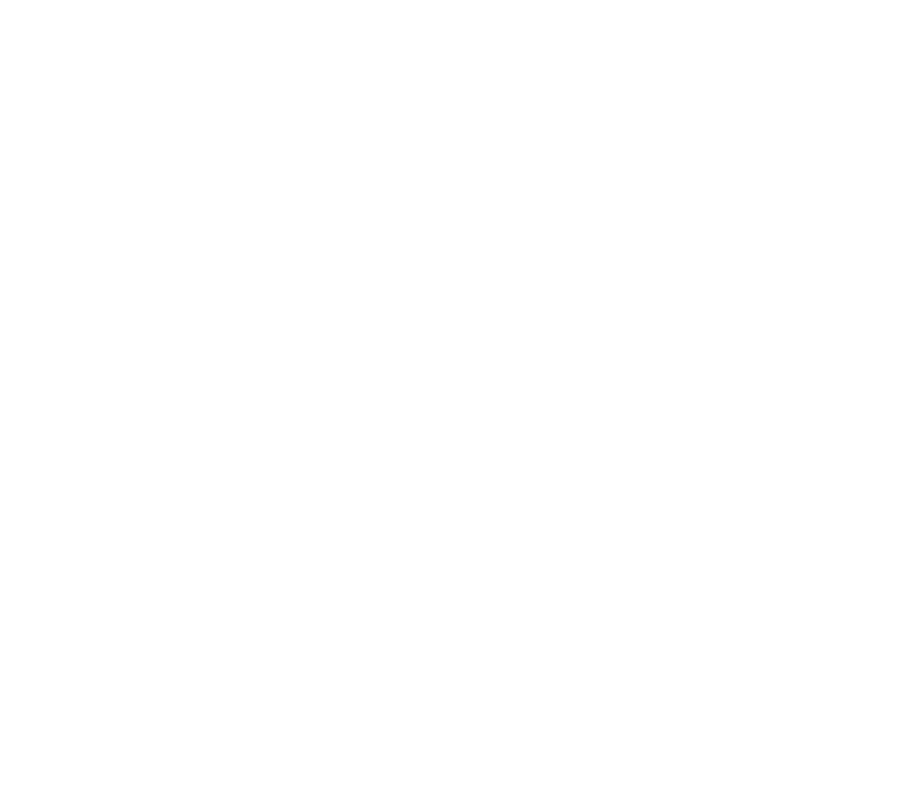
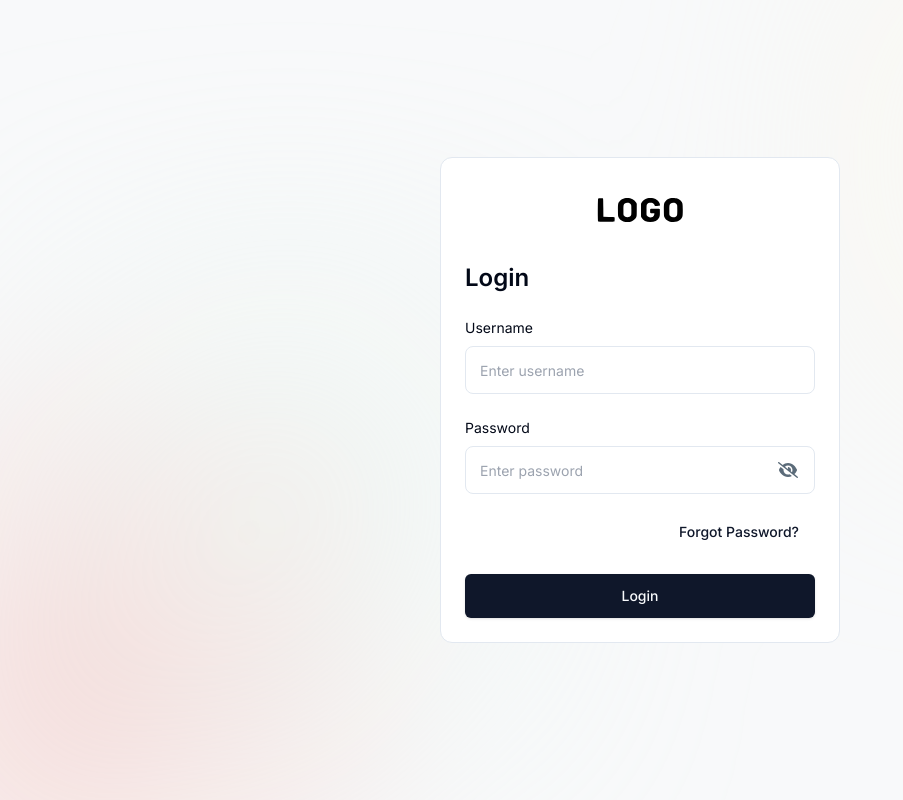
Before and after one commit to firlyafriansyah/dashboard_template, a React (Vite) app: page /login in a window 1280 px wide. Before the commit this address had no page. Shown: the whole page, without its empty margins (0-903 px from the left). Built offline with nearby package versions, Linux system fonts and the light colour scheme.

Commit message:
Design login pages

```diff
--- a/src/App.tsx
+++ b/src/App.tsx
@@ -1,10 +1,12 @@
 import { BrowserRouter, Route, Routes } from 'react-router-dom';
+import Login from './pages/login';
 
 function App() {
   return (
     <BrowserRouter>
       <Routes>
         <Route path="/" element="Hello World!" />
+        <Route path="/login" element={<Login />} />
       </Routes>
     </BrowserRouter>
   );
--- /dev/null
+++ b/src/assets/Logo/index.ts
@@ -0,0 +1,3 @@
+import LogoDefault from './logo.svg';
+
+export default LogoDefault;
--- /dev/null
+++ b/src/components/custom/input-password.tsx
@@ -0,0 +1,80 @@
+import { faEye, faEyeSlash } from '@fortawesome/free-solid-svg-icons';
+import { FontAwesomeIcon } from '@fortawesome/react-fontawesome';
+import * as React from 'react';
+
+type Props = {
+  label: string;
+  onChange: (values: string) => void;
+  h?: string;
+  w?: string;
+  placeholder?: string;
+  error?: boolean;
+  errorMessage?: string;
+};
+
+export default function InputPassword({
+  label,
+  onChange,
+  h = 'h-12',
+  w = 'w-full',
+  placeholder = '',
+  error = false,
+  errorMessage = '',
+}: Props) {
+  const [showPassword, setShowPassword] = React.useState<boolean>(false);
+
+  return (
+    <label htmlFor={label}>
+      <p className="text-gray-custom text-sm">{label}</p>
+      <div
+        className={`
+        flex
+        mt-2
+        h-12
+        rounded-lg
+        border-[1px]
+        items-center
+        ${
+          error
+            ? 'border-destructive hover:border-destructive focus-within:border-destructive focus-within:shadow-input-error-custom'
+            : 'hover:border-slate-400 focus-within:border-slate-400 focus-within:shadow-input-custom'
+        }
+      `}
+      >
+        <input
+          id={label}
+          type={showPassword ? 'text' : 'password'}
+          placeholder={placeholder}
+          onChange={(e) => onChange(e.target.value)}
+          className={`
+            ${h}
+            ${w}
+            p-3.5
+            text-sm
+            rounded-lg
+            outline-none
+            bg-transparent
+          `}
+        />
+        <div className="mr-4 cursor-pointer">
+          {showPassword ? (
+            <FontAwesomeIcon
+              color="#5B6B79"
+              icon={faEye}
+              onClick={() => setShowPassword(!showPassword)}
+            />
+          ) : (
+            <FontAwesomeIcon
+              color="#5B6B79"
+              icon={faEyeSlash}
+              onClick={() => setShowPassword(!showPassword)}
+            />
+          )}
+        </div>
+      </div>
+      {error && (
+        <p className="mt-2 text-[12px] text-destructive">{errorMessage}</p>
+      )}
+    </label>
+  );
+}
--- /dev/null
+++ b/src/components/custom/input.tsx
@@ -0,0 +1,51 @@
+type Props = {
+  label: string;
+  onChange: (values: string) => void;
+  h?: string;
+  w?: string;
+  placeholder?: string;
+  error?: boolean;
+  errorMessage?: string;
+};
+
+export default function Input({
+  label,
+  onChange,
+  h = 'h-12',
+  w = 'w-full',
+  placeholder = '',
+  error = false,
+  errorMessage = '',
+}: Props) {
+  return (
+    <label htmlFor={label}>
+      <p className="text-gray-custom text-sm">{label}</p>
+      <div className="mt-2 h-12 rounded-lg">
+        <input
+          id={label}
+          placeholder={placeholder}
+          onChange={(e) => onChange(e.target.value)}
+          className={`
+            ${h}
+            ${w}
+            p-3.5
+            text-sm
+            rounded-lg
+            border-[1px]
+            outline-none
+            bg-transparent
+            ${
+              error
+                ? 'border-destructive hover:border-destructive focus:border-destructive focus:shadow-input-error-custom'
+                : 'hover:border-slate-400 focus:border-slate-400 focus:shadow-input-custom'
+            }
+
+          `}
+        />
+      </div>
+      {error && (
+        <p className="mt-2 text-[12px] text-destructive">{errorMessage}</p>
+      )}
+    </label>
+  );
+}
--- /dev/null
+++ b/src/components/ui/button.tsx
@@ -0,0 +1,59 @@
+import * as React from 'react';
+import { Slot } from '@radix-ui/react-slot';
+import { cva, type VariantProps } from 'class-variance-authority';
+
+import cn from '../../lib/utils';
+
+const buttonVariants = cva(
+  'inline-flex items-center justify-center whitespace-nowrap rounded-md text-sm font-medium transition-colors focus-visible:outline-none focus-visible:ring-1 focus-visible:ring-ring disabled:pointer-events-none disabled:opacity-50',
+  {
+    variants: {
+      variant: {
+        default:
+          'bg-primary text-primary-foreground shadow hover:bg-primary/90',
+        destructive:
+          'bg-destructive text-destructive-foreground shadow-sm hover:bg-destructive/90',
+        outline:
+          'border border-input bg-background shadow-sm hover:bg-accent hover:text-accent-foreground',
+        secondary:
+          'bg-secondary text-secondary-foreground shadow-sm hover:bg-secondary/80',
+        ghost: 'hover:bg-accent hover:text-accent-foreground',
+        link: 'text-primary underline-offset-4 hover:underline',
+      },
+      size: {
+        default: 'h-9 px-4 py-2',
+        sm: 'h-8 rounded-md px-3 text-xs',
+        lg: 'h-10 rounded-md px-8',
+        icon: 'h-9 w-9',
+      },
+    },
+    defaultVariants: {
+      variant: 'default',
+      size: 'default',
+    },
+  },
+);
+
+export interface ButtonProps
+  extends React.ButtonHTMLAttributes<HTMLButtonElement>,
+  VariantProps<typeof buttonVariants> {
+  asChild?: boolean;
+}
+
+const Button = React.forwardRef<HTMLButtonElement, ButtonProps>(
+  ({
+    className, variant, size, asChild = false, ...props
+  }, ref) => {
+    const Comp = asChild ? Slot : 'button';
+    return (
+      <Comp
+        className={cn(buttonVariants({ variant, size, className }))}
+        ref={ref}
+        {...props}
+      />
+    );
+  },
+);
+Button.displayName = 'Button';
+
+export { Button, buttonVariants };
--- a/src/index.css
+++ b/src/index.css
@@ -1,3 +1,4 @@
+@import url('https://fonts.googleapis.com/css2?family=Inter:wght@100;200;300;400;500;600;700;800;900&display=swap');
 @tailwind base;
 @tailwind components;
 @tailwind utilities;
@@ -69,8 +70,10 @@
 @layer base {
   * {
     @apply border-border;
+    font-family: Inter, sans-serif;
   }
   body {
     @apply bg-background text-foreground;
+    background-color: #f8f9fa;
   }
 }
--- /dev/null
+++ b/src/pages/login/index.tsx
@@ -0,0 +1,104 @@
+import * as React from 'react';
+import LogoDefault from '@/assets/Logo';
+import Input from '@/components/custom/input';
+import InputPassword from '@/components/custom/input-password';
+import { Button } from '@/components/ui/button';
+
+type InputProps = {
+  values: string;
+  error: boolean;
+  errorMessage: string;
+};
+
+export default function Login() {
+  const [username, setUsername] = React.useState<InputProps>({
+    values: '',
+    error: false,
+    errorMessage: '',
+  });
+  const [password, setPassword] = React.useState<InputProps>({
+    values: '',
+    error: false,
+    errorMessage: '',
+  });
+
+  const loginHandler = (e: React.FormEvent<HTMLFormElement>) => {
+    e.preventDefault();
+    console.log(username.values, password.values);
+  };
+
+  return (
+    <div className="min-h-screen">
+      <div className="absolute z-[-1] blur-[140px] overflow-hidden inset-0">
+        <div className="absolute top-0 right-0 w-80 h-80 rounded-full bg-[#fff7e0]" />
+        <div className="absolute bottom-44 w-64 h-64 rounded-full ml-40 bg-[#e0f5ea]" />
+        <div className="absolute bottom-0 left-[-50px] w-52 h-52 rounded-full bg-[#f25e52]" />
+      </div>
+      <div className="flex flex-col flex-wrap min-h-screen w-full box-border items-center justify-center mx-auto">
+        <div className="max-w-[400px] m-5 p-6 border-[1px] rounded-xl bg-white">
+          <div className="flex h-14 mb-6 max-[480px]:w-full w-[350px] justify-center">
+            <img src={LogoDefault} alt="logo" className="h-14" />
+          </div>
+          <p className="mt-6 text-black-custom text-2xl font-semibold antialiased">
+            Login
+          </p>
+          <div className="w-full mt-6">
+            <form onSubmit={(e) => loginHandler(e)}>
+              <div>
+                <Input
+                  label="Username"
+                  error={username.error}
+                  placeholder="Enter username"
+                  errorMessage={username.errorMessage}
+                  onChange={(e) => (e.length > 0
+                    ? setUsername({
+                      values: e,
+                      error: false,
+                      errorMessage: '',
+                    })
+                    : setUsername({
+                      values: e,
+                      error: true,
+                      errorMessage: 'Username is required',
+                    }))}
+                />
+              </div>
+              <div className="mt-6">
+                <InputPassword
+                  label="Password"
+                  error={password.error}
+                  placeholder="Enter password"
+                  errorMessage={password.errorMessage}
+                  onChange={(e) => (e.length > 0
+                    ? setPassword({
+                      values: e,
+                      error: false,
+                      errorMessage: '',
+                    })
+                    : setPassword({
+                      values: e,
+                      error: true,
+                      errorMessage: 'Password is required',
+                    }))}
+                />
+              </div>
+              <div className="flex mt-5 justify-end">
+                <Button
+                  type="button"
+                  variant="link"
+                  className="underline-offset-1"
+                  onClick={() => console.log('Forget Password?')}
+                >
+                  <p className="text-sm text-black-custom">Forgot Password?</p>
+                </Button>
+              </div>
+              <Button type="submit" className="mt-6 w-full h-11">
+                Login
+              </Button>
+            </form>
+          </div>
+        </div>
+      </div>
+    </div>
+  );
+}
--- a/tailwind.config.js
+++ b/tailwind.config.js
@@ -71,6 +71,13 @@
         'accordion-down': 'accordion-down 0.2s ease-out',
         'accordion-up': 'accordion-up 0.2s ease-out',
       },
+      inset: {
+        0: '0px',
+      },
+      boxShadow: {
+        'input-custom': '0px 0px 5px 0px hsl(var(--primary) / 0.5)',
+        'input-error-custom': '0px 0px 5px 0px hsl(var(--destructive) / 0.5)',
+      },
     },
   },
   // eslint-disable-next-line global-require
--- a/tsconfig.json
+++ b/tsconfig.json
@@ -15,6 +15,12 @@
     "isolatedModules": true,
     "noEmit": true,
     "jsx": "react-jsx",
+    "baseUrl": ".",
+    "paths": {
+      "@/*": [
+        "./src/*"
+      ]
+    }
   },
   "include": [
     ".eslintrc.cjs",
```
Also changed, not shown: package.json (+6 -2 lines), .eslintrc.cjs, src/assets/Logo/logo.svg (added), 1 other file (tests, documents, lock files or other folders).
